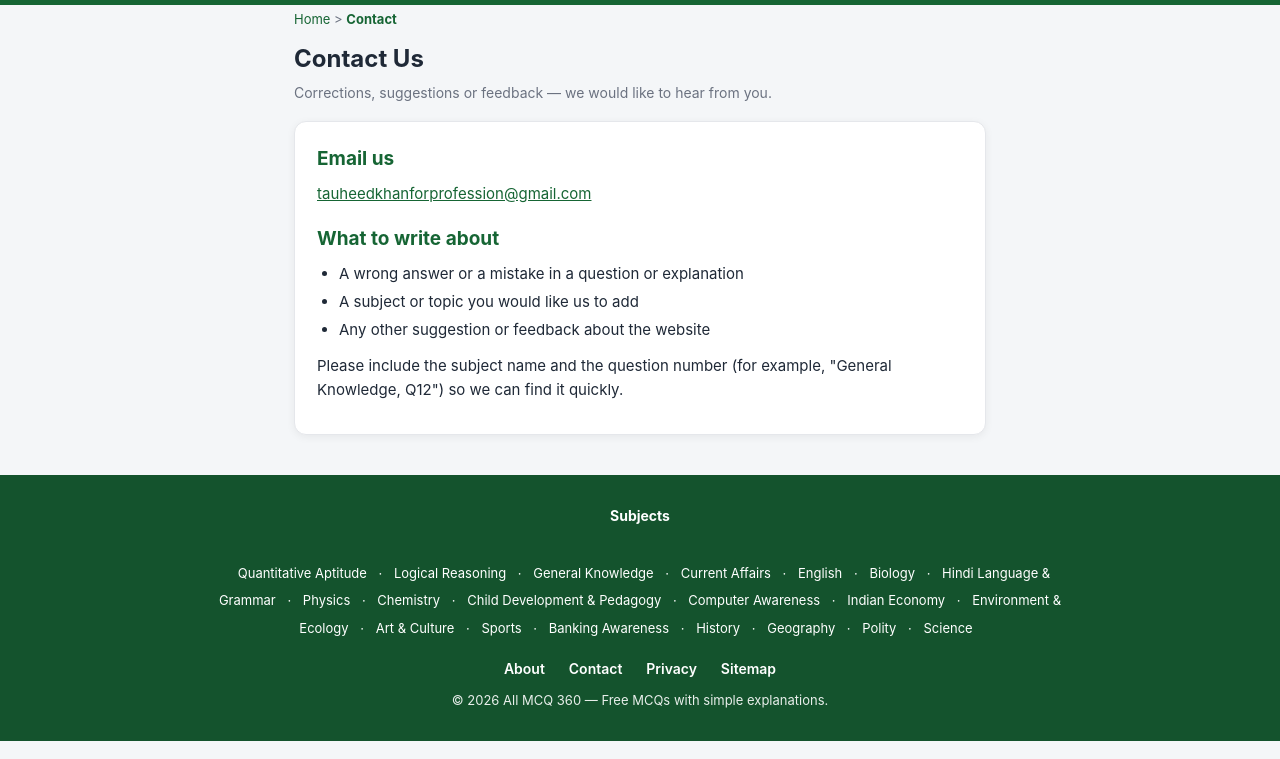
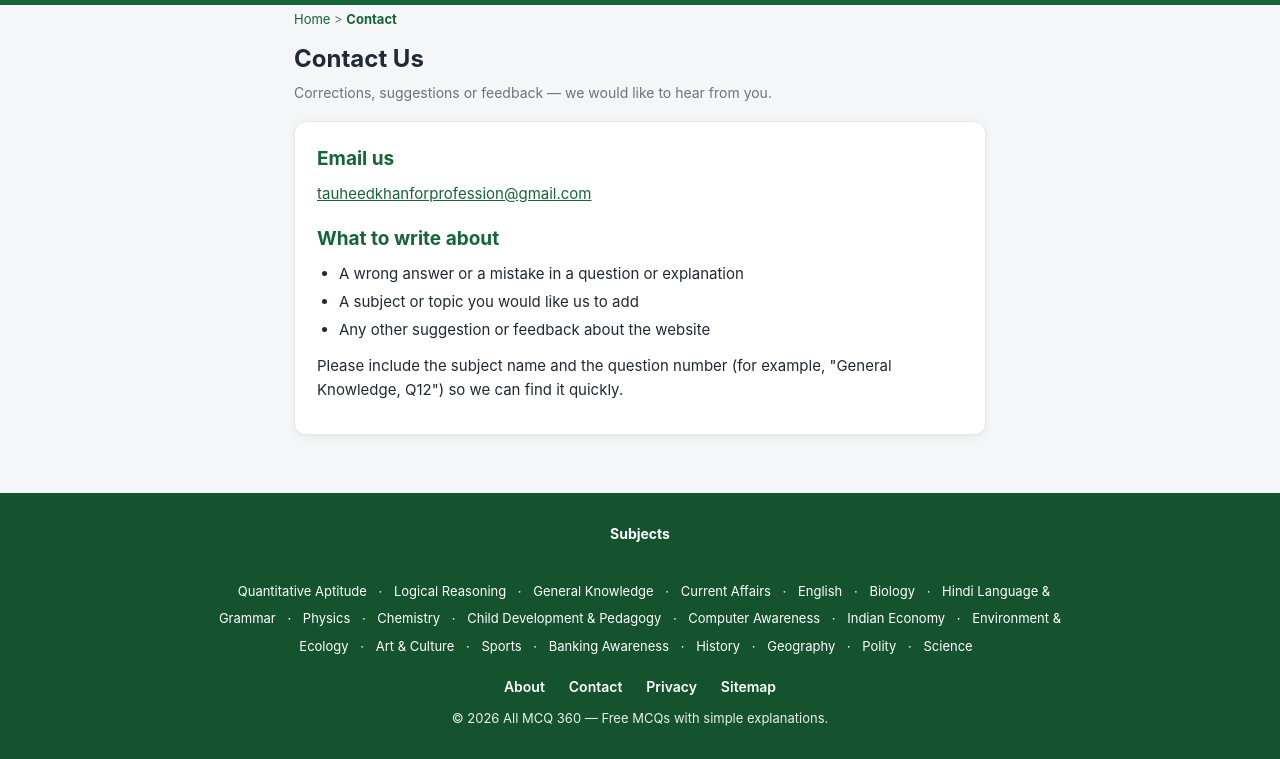
Before and after one commit to Tauheed-khan-pathan/AllMCQ360, a plain HTML site: page contact.html in a window 1280 px wide. Shown: the part 41-800 px from the top of the page. Drawn offline with Linux system fonts and the light colour scheme.

Commit message:
Sticky footer: flexbox column layout so footer stays at viewport bottom on short pages

```diff
--- a/styles.css
+++ b/styles.css
@@ -38,7 +38,7 @@ html[data-theme="dark"] {
   --shadow-lift: 0 8px 20px rgba(0, 0, 0, 0.45);
 }
 * { box-sizing: border-box; margin: 0; padding: 0; }
-body { font-family: -apple-system, "Segoe UI", Roboto, Arial, sans-serif; background: var(--bg); color: var(--text); line-height: 1.6; }
+body { font-family: -apple-system, "Segoe UI", Roboto, Arial, sans-serif; background: var(--bg); color: var(--text); line-height: 1.6; display: flex; flex-direction: column; min-height: 100vh; min-height: 100dvh; }
 a { color: var(--green); }
 
 /* ---------- Slim header: brand | search | dark-mode toggle, one row ---------- */
@@ -60,7 +60,7 @@ a { color: var(--green); }
 .tab.active { background: #166534; border-color: #166534; color: #fff; }
 
 /* ---------- Layout ---------- */
-.wrap { max-width: 860px; margin: 0 auto; padding: 4px 14px 40px; }
+.wrap { max-width: 860px; margin: 0 auto; padding: 4px 14px 40px; flex: 1; width: 100%; }
 .wrap.narrow { max-width: 720px; }
 .crumb { font-size: 13px; color: var(--muted); margin-bottom: 10px; }
 .crumb a { color: var(--green); text-decoration: none; }
```
